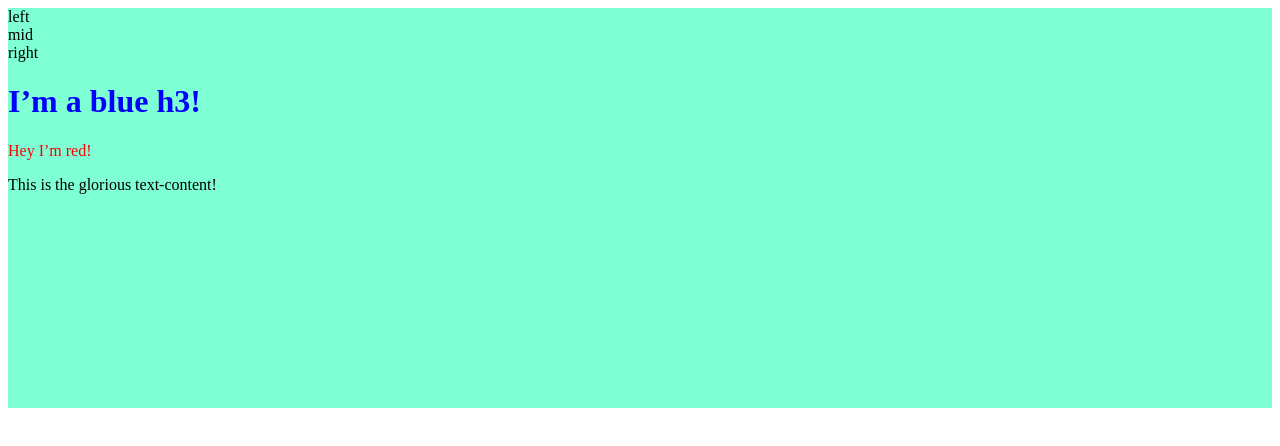
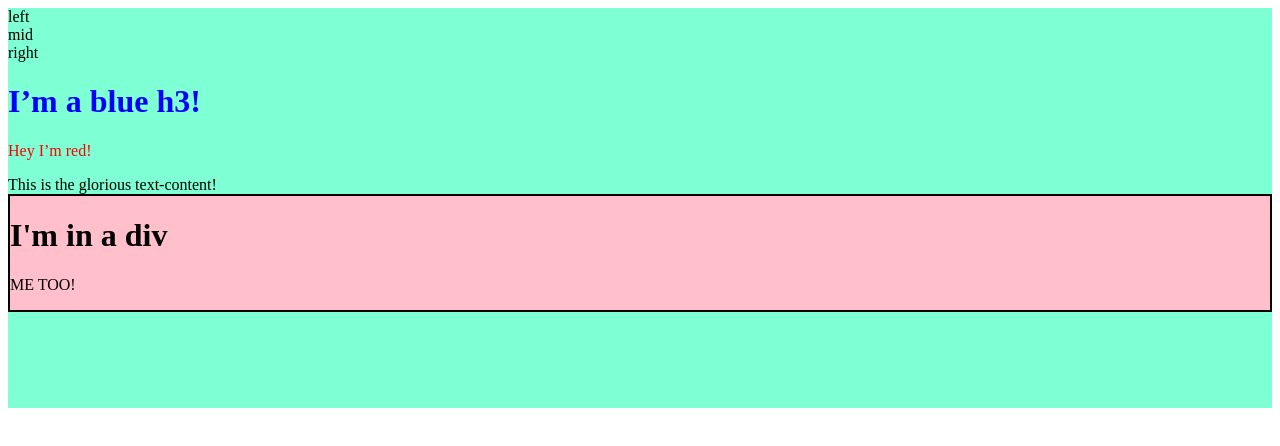
Before and after one commit to wainsix/OdinNode, a website: page public/index.html in a window 1280 px wide. Drawn offline with Linux system fonts and the light colour scheme.

Commit message:
dom exercise 1 done

```diff
--- a/public/app.js
+++ b/public/app.js
@@ -14,6 +14,24 @@ redp.classList.add("redp");
 redp.textContent = "Hey I’m red!";
 redp.style.color = "red";
 
+const divborder = document.createElement("div");
+divborder.classList.add("divborder");
+divborder.setAttribute("id", "divborder");
+divborder.style.border = "2px solid black";
+divborder.style.background = "pink";
+
+const hindiv = document.createElement("h1");
+content.classList.add("hindiv");
+hindiv.textContent = "I'm in a div";
+
+const pindiv = document.createElement("p");
+content.classList.add("pindiv");
+pindiv.textContent = "ME TOO!";
+
 container.appendChild(blueh);
 container.appendChild(redp);
 container.appendChild(content);
+container.appendChild(divborder);
+
+divborder.appendChild(hindiv);
+divborder.appendChild(pindiv);
--- a/public/index.html
+++ b/public/index.html
@@ -1,26 +1,19 @@
-
 <!DOCTYPE html>
 <html>
   <head>
-        <meta charset="utf-8">
-        <meta http-equiv="X-UA-Compatible" content="IE=edge">
+    <meta charset="utf-8" />
+    <meta http-equiv="X-UA-Compatible" content="IE=edge" />
     <title></title>
-        <meta name="description" content="">
-        <meta name="viewport" content="width=device-width, initial-scale=1">
-        <link rel="stylesheet" type="text/css" href="./style.css">
+    <meta name="description" content="" />
+    <meta name="viewport" content="width=device-width, initial-scale=1" />
+    <link rel="stylesheet" type="text/css" href="./style.css" />
   </head>
 
   <body>
     <div class="container" id="container">
-        <div class="left">
-left
-        </div>
-        <div class="mid">
-mid
-        </div>
-        <div class="right">
-right
-        </div>
+      <div class="left">left</div>
+      <div class="mid">mid</div>
+      <div class="right">right</div>
     </div>
     <script src="app.js" async defer></script>
   </body>
```
Also changed, not shown: public/style.css (+3 -4 lines), start.js (+6 -6 lines). Lines whose indentation alone changed are shown as unchanged.
